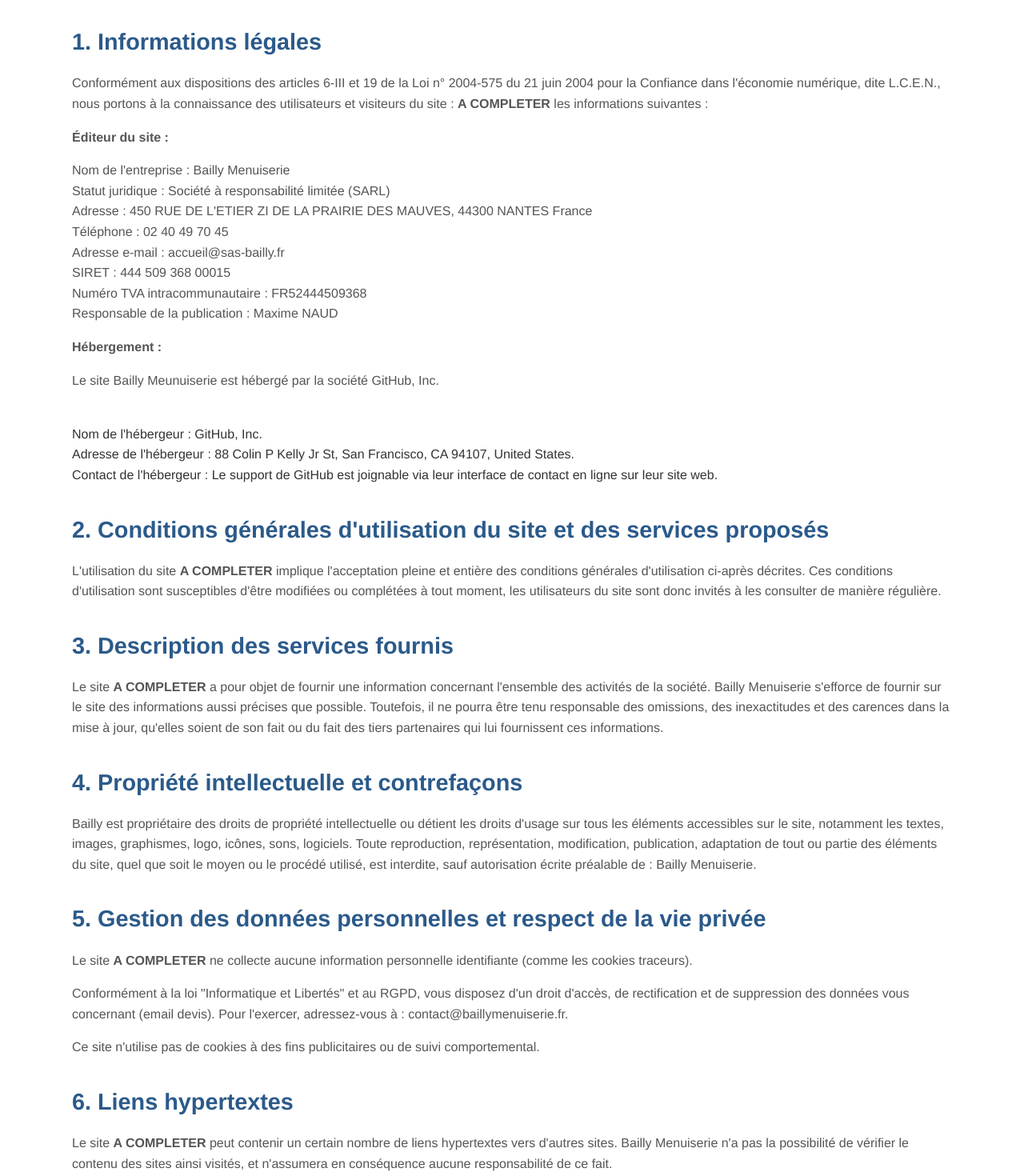
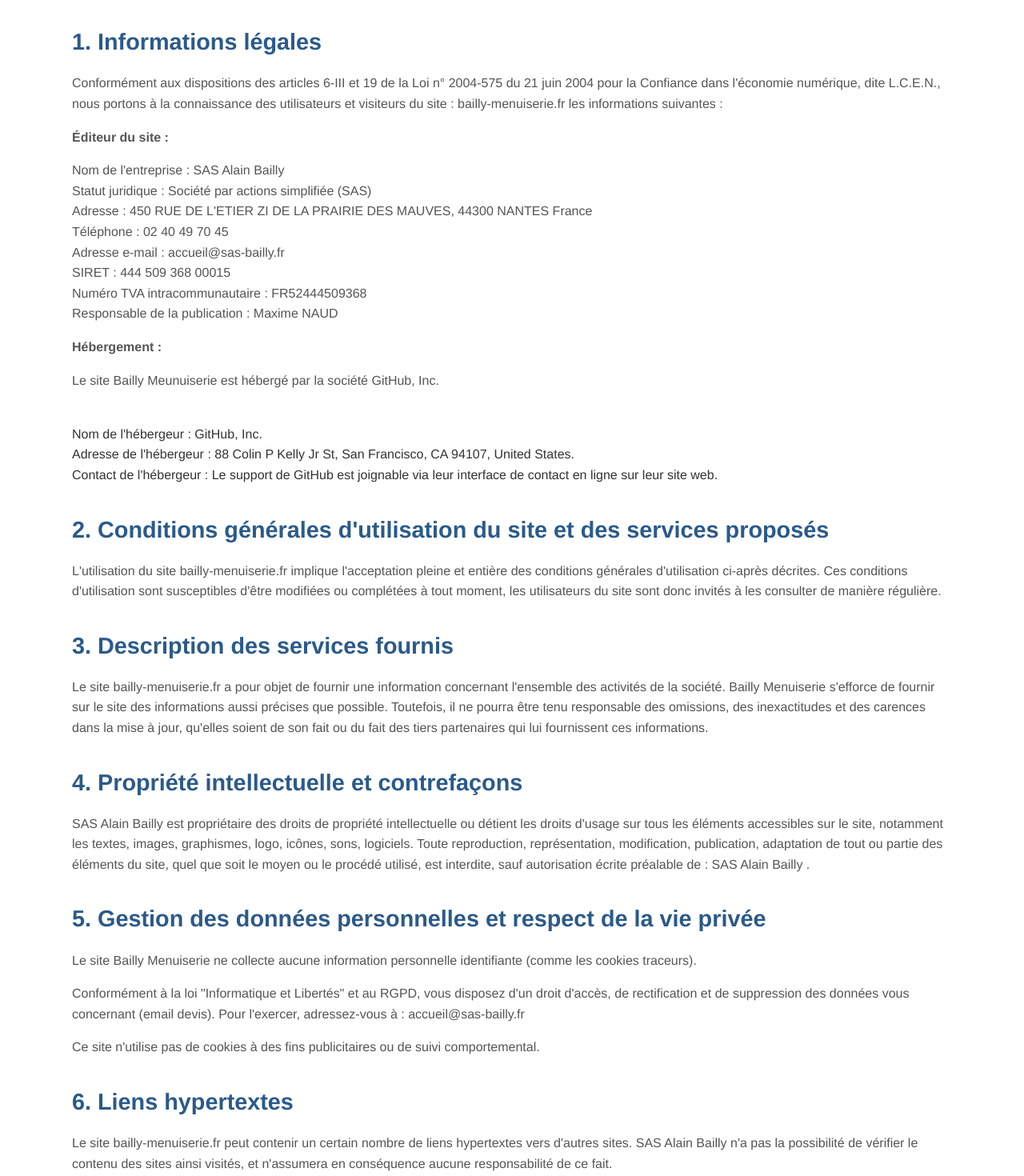
Before and after one commit to NaudCode/Bailly, a plain HTML site: page pages/mentions.html in a window 1280 px wide. Shown: the part 224-1694 px from the top of the page at 80% size. Drawn offline with Linux system fonts and the light colour scheme.

Commit message:
Update mention legal with URL : bailly-menuiserie.fr

```diff
--- a/pages/mentions.html
+++ b/pages/mentions.html
@@ -54,12 +54,12 @@
 
     <section>
         <h2>1. Informations légales</h2>
-        <p>Conformément aux dispositions des articles 6-III et 19 de la Loi n° 2004-575 du 21 juin 2004 pour la Confiance dans l'économie numérique, dite L.C.E.N., nous portons à la connaissance des utilisateurs et visiteurs du site : <b>A COMPLETER</b> les informations suivantes :</p>
+        <p>Conformément aux dispositions des articles 6-III et 19 de la Loi n° 2004-575 du 21 juin 2004 pour la Confiance dans l'économie numérique, dite L.C.E.N., nous portons à la connaissance des utilisateurs et visiteurs du site : bailly-menuiserie.fr les informations suivantes :</p>
 
         <p><strong>Éditeur du site :</strong></p>
         <p>
-            Nom de l'entreprise : Bailly Menuiserie<br>
-            Statut juridique : Société à responsabilité limitée (SARL)<br>
+            Nom de l'entreprise : SAS Alain Bailly<br>
+            Statut juridique : Société par actions simplifiée (SAS)<br>
             Adresse : 450 RUE DE L'ETIER ZI DE LA PRAIRIE DES MAUVES, 44300 NANTES France<br>
             Téléphone : 02 40 49 70 45 <br>
             Adresse e-mail : accueil@sas-bailly.fr<br>
@@ -80,34 +80,34 @@
 
     <section>
         <h2>2. Conditions générales d'utilisation du site et des services proposés</h2>
-        <p>L'utilisation du site <b>A COMPLETER</b> implique l'acceptation pleine et entière des conditions générales d'utilisation ci-après décrites. Ces conditions d'utilisation sont susceptibles d'être modifiées ou complétées à tout moment, les utilisateurs du site sont donc invités à les consulter de manière régulière.</p>
+        <p>L'utilisation du site bailly-menuiserie.fr implique l'acceptation pleine et entière des conditions générales d'utilisation ci-après décrites. Ces conditions d'utilisation sont susceptibles d'être modifiées ou complétées à tout moment, les utilisateurs du site sont donc invités à les consulter de manière régulière.</p>
     </section>
 
     <section>
         <h2>3. Description des services fournis</h2>
-        <p>Le site <b>A COMPLETER</b> a pour objet de fournir une information concernant l'ensemble des activités de la société. Bailly Menuiserie s'efforce de fournir sur le site des informations aussi précises que possible. Toutefois, il ne pourra être tenu responsable des omissions, des inexactitudes et des carences dans la mise à jour, qu'elles soient de son fait ou du fait des tiers partenaires qui lui fournissent ces informations.</p>
+        <p>Le site bailly-menuiserie.fr a pour objet de fournir une information concernant l'ensemble des activités de la société. Bailly Menuiserie s'efforce de fournir sur le site des informations aussi précises que possible. Toutefois, il ne pourra être tenu responsable des omissions, des inexactitudes et des carences dans la mise à jour, qu'elles soient de son fait ou du fait des tiers partenaires qui lui fournissent ces informations.</p>
     </section>
 
     <section>
         <h2>4. Propriété intellectuelle et contrefaçons</h2>
-        <p>Bailly est propriétaire des droits de propriété intellectuelle ou détient les droits d'usage sur tous les éléments accessibles sur le site, notamment les textes, images, graphismes, logo, icônes, sons, logiciels. Toute reproduction, représentation, modification, publication, adaptation de tout ou partie des éléments du site, quel que soit le moyen ou le procédé utilisé, est interdite, sauf autorisation écrite préalable de : Bailly Menuiserie.</p>
+        <p>SAS Alain Bailly est propriétaire des droits de propriété intellectuelle ou détient les droits d'usage sur tous les éléments accessibles sur le site, notamment les textes, images, graphismes, logo, icônes, sons, logiciels. Toute reproduction, représentation, modification, publication, adaptation de tout ou partie des éléments du site, quel que soit le moyen ou le procédé utilisé, est interdite, sauf autorisation écrite préalable de : SAS Alain Bailly .</p>
     </section>
 
     <section>
         <h2>5. Gestion des données personnelles et respect de la vie privée</h2>
-        <p>Le site <b>A COMPLETER</b> ne collecte aucune information personnelle identifiante (comme les cookies traceurs).</p>
-        <p>Conformément à la loi "Informatique et Libertés" et au RGPD, vous disposez d'un droit d'accès, de rectification et de suppression des données vous concernant (email devis). Pour l'exercer, adressez-vous à : contact@baillymenuiserie.fr.</p>
+        <p>Le site Bailly Menuiserie ne collecte aucune information personnelle identifiante (comme les cookies traceurs).</p>
+        <p>Conformément à la loi "Informatique et Libertés" et au RGPD, vous disposez d'un droit d'accès, de rectification et de suppression des données vous concernant (email devis). Pour l'exercer, adressez-vous à : accueil@sas-bailly.fr</p>
         <p>Ce site n'utilise pas de cookies à des fins publicitaires ou de suivi comportemental.</p>
     </section>
 
     <section>
         <h2>6. Liens hypertextes</h2>
-        <p>Le site <b>A COMPLETER</b> peut contenir un certain nombre de liens hypertextes vers d'autres sites. Bailly Menuiserie n'a pas la possibilité de vérifier le contenu des sites ainsi visités, et n'assumera en conséquence aucune responsabilité de ce fait.</p>
+        <p>Le site bailly-menuiserie.fr peut contenir un certain nombre de liens hypertextes vers d'autres sites. SAS Alain Bailly n'a pas la possibilité de vérifier le contenu des sites ainsi visités, et n'assumera en conséquence aucune responsabilité de ce fait.</p>
     </section>
 
     <section>
         <h2>7. Droit applicable et attribution de juridiction</h2>
-        <p>Tout litige en relation avec l'utilisation du site <b>A COMPLETER</b> est soumis au droit français. Il est fait attribution exclusive de juridiction aux tribunaux compétents de Nantes.</p>
+        <p>Tout litige en relation avec l'utilisation du site bailly-menuiserie.fr est soumis au droit français. Il est fait attribution exclusive de juridiction aux tribunaux compétents de Nantes.</p>
     </section>
 
 </main>
```
